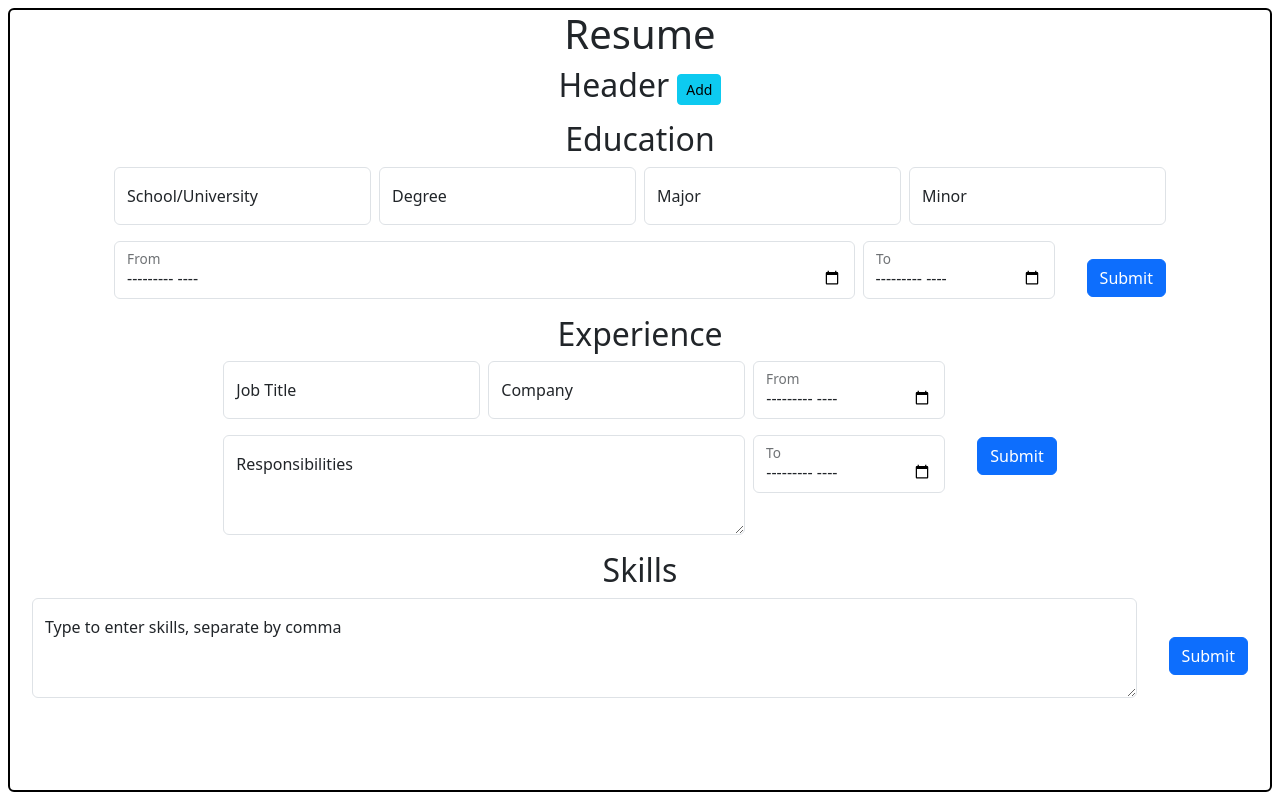
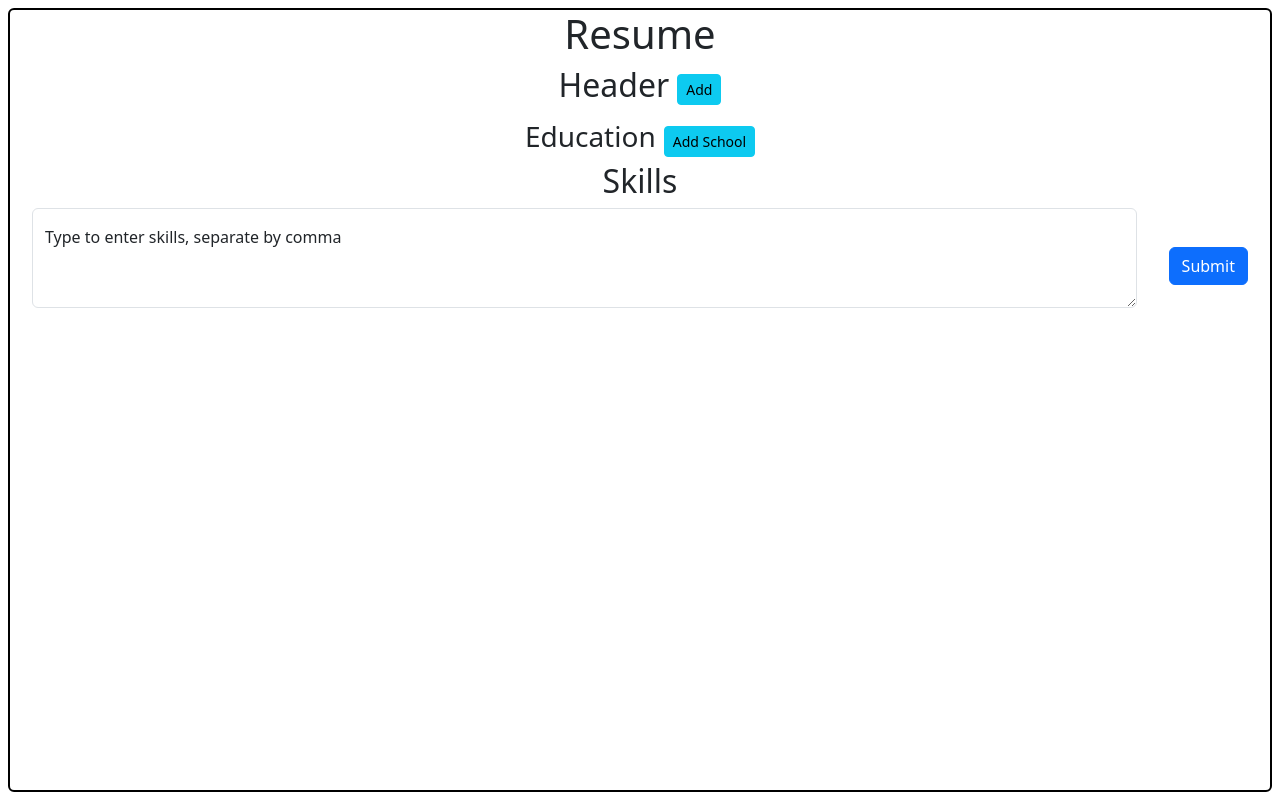
Before and after one commit to asampers/cv-app, a React (Vite) app: page / in a window 1280 px wide. Built offline with nearby package versions, Linux system fonts and the light colour scheme.

Commit message:
Rework Data and Education rendering

```diff
--- a/src/App.jsx
+++ b/src/App.jsx
@@ -2,7 +2,6 @@ import './App.css';
 import { Header } from './components/Header';
 import { Education } from './components/Education';
 import { Experience } from './components/Experience';
-import { Container } from './components/Container';
 import { Skills } from './components/Skills';
 
 function App() {
@@ -10,12 +9,10 @@ function App() {
     <div className='resume container-fluid d-flex align-items-center flex-column border border-black border-2 rounded'>
       <h1>Resume</h1>
       <Header />
-      <Container title="Education">
-        <Education />
-      </Container>
-      <Container title="Experience">
+      <Education />
+      {/*<Container title="Experience">
         <Experience />
-      </Container>
+      </Container>*/}
       <Skills />
     </div>
   )
--- a/src/components/Buttons.jsx
+++ b/src/components/Buttons.jsx
@@ -1,9 +1,9 @@
-// eslint-disable-next-line react/prop-types
-export function Buttons({text, onClick}) {
-  let style = text === "Add" ? "btn-info" : "btn-success"
+/* eslint-disable react/prop-types */
+export function Buttons({text, onClick, index}) {
+  let style = text.startsWith("Add") ? "btn-info" : "btn-success"
 
   return (
-        <button className={`btn ${style} btn-sm ms-2`} onClick={onClick}>
+        <button data-index={index} className={`btn ${style} btn-sm ms-2`} onClick={onClick}>
               {text}
         </button>
   )
--- a/src/components/Container.jsx
+++ /dev/null
@@ -1,11 +0,0 @@
-// eslint-disable-next-line react/prop-types
-function Container({title, children}) {
-  return (
-    <>
-      <h2>{title}</h2>
-      {children}
-    </>
-  )
-}
-
-export { Container };
--- a/src/components/Data.jsx
+++ b/src/components/Data.jsx
@@ -1,24 +1,54 @@
 import { useState } from "react";
 
 const Data = () => {
-  const [data, setData] = useState({});
+  const [data, setData] = useState(new Array(1).fill({}));
   const [showForm, setShowForm] = useState(false);
-  const noData = Object.keys(data).length === 0;
+  const [selectedId, setSelectedId] = useState(0)
+  const noData = Object.keys(data[0]).length === 0;
+
+  function displayInfo(index) {
+    return !this.showForm || this.selectedId != index
+  }
+
+  function displayForm(index) {
+    return this.showForm && this.selectedId == index
+  }
+
+  function toggleEdit(e) {
+    const index = e.target.getAttribute("data-index");
+    console.log(index)
+    setSelectedId(index);
+    toggleShowForm(!showForm)
+  }
 
   function toggleShowForm() {
     setShowForm(!showForm);
   }
 
+  function addEntry() {
+    const newItem = {};
+    const dataCopy = [...data];
+    dataCopy.push(newItem);
+    const newIndex = `${dataCopy.length-1}`
+    console.log(newIndex)
+    setData(dataCopy)
+    setSelectedId(newIndex);
+    toggleShowForm(!showForm)
+  }
+
   function handleSubmit(e) {
+    const index = e.target.getAttribute("data-index")
     e.preventDefault();
     toggleShowForm();
     const form = e.target;
     const formData = new FormData(form);
     const formJson = Object.fromEntries(formData.entries());
-    setData(formJson);
+    const dataCopy = [...data];
+    dataCopy[index] = formJson;
+    setData(dataCopy);
   }
 
-  return { data, noData, showForm, toggleShowForm, handleSubmit };
+  return { data, noData, showForm, selectedId, toggleShowForm, handleSubmit, addEntry, toggleEdit, displayInfo, displayForm };
 }
 
 export { Data };
--- a/src/components/Education.jsx
+++ b/src/components/Education.jsx
@@ -1,47 +1,32 @@
+import { EducationForm } from "./EducationForm"
+import { Buttons } from "./Buttons";
+import { Data } from "./Data"
+import { EducationInfo } from "./EducationInfo";
+import { Fragment } from "react";
+
 function Education() {
-  return (
-    <>
-    <form>
-      <div className="d-flex flex-column">
-        <div className="d-flex">
-          <div className="form-floating mb-3 me-2">
-            <input type="text" className="form-control" placeholder="UCLA"/>
-            <label>School/University</label>
-          </div>
-          <div className="form-floating mb-3 me-2">
-            <input type="text" className="form-control" placeholder="Bachelors"/>
-            <label>Degree</label>
-          </div>
-          <div className="form-floating mb-3 me-2">
-            <input type="text" className="form-control" placeholder="Computer Science"/>
-            <label>Major</label>
-          </div>
-          <div className="form-floating mb-3">
-            <input type="text" className="form-control" placeholder="Spanish"/>
-            <label>Minor</label>
-          </div>
+  const items = Data();
+
+    return (
+      <>
+      <div className='container-fluid d-flex flex-column justify-content-center align-items-center'>
+        <div className='d-flex align-items-center'>
+          {<h3>Education</h3>}
+          <Buttons text="Add School" onClick={items.noData ? items.toggleShowForm : items.addEntry}/>
         </div>
-        <div className="d-flex">
-          <div className="form-floating flex-fill mb-3 me-2">
-            <input
-              type="month"
-              className="form-control"
-              placeholder="September"
-            />
-            <label>From</label>
-          </div>
-          <div className="form-floating mb-3 me-2">
-            <input type="month" className="form-control" placeholder="May"/>
-            <label>To</label>
-          </div>
-          <button type="submit" className="btn btn-primary align-self-center ms-4">
-            Submit
-          </button>
-        </div>
+        {items.data.map((school, index) => (
+          <Fragment key={index}>
+            {(items.displayInfo(index)) && <EducationInfo onClick={items.toggleEdit} data={school} index={index} />}
+            {(items.displayForm(index)) && <EducationForm onSubmit={items.handleSubmit} data={school} index={index}/>}
+          </Fragment>
+        ))}
       </div>
-    </form>
-    </>
-  )
+      </>
+    )
+
+
+
+
 }
 
 export { Education }
--- /dev/null
+++ b/src/components/EducationForm.jsx
@@ -0,0 +1,46 @@
+/* eslint-disable react/prop-types */
+export function EducationForm({data, onSubmit, index}) {
+  return (
+    <form onSubmit={onSubmit} data-index={index}>
+      <div className="d-flex flex-column">
+        <div className="d-flex">
+          <div className="form-floating mb-3 me-2">
+            <input type="text" className="form-control" name="school" defaultValue={data.school}/>
+            <label>School/University</label>
+          </div>
+          <div className="form-floating mb-3 me-2">
+            <input type="text" className="form-control" name="degree" defaultValue={data.degree}/>
+            <label>Degree</label>
+          </div>
+          <div className="form-floating mb-3 me-2">
+            <input type="text" className="form-control" name="major" defaultValue={data.major}/>
+            <label>Major</label>
+          </div>
+          <div className="form-floating mb-3">
+            <input type="text" className="form-control" name="minor" defaultValue={data.minor}/>
+            <label>Minor</label>
+          </div>
+        </div>
+        <div className="d-flex">
+          <div className="form-floating flex-fill mb-3 me-2">
+            <input
+              type="month"
+              className="form-control"
+              name="startDate"
+              defaultValue={data.startDate}
+            />
+            <label>From</label>
+          </div>
+          <div className="form-floating mb-3 me-2">
+            <input type="month" className="form-control" name="endDate" defaultValue={data.endDate}/>
+            <label>To</label>
+          </div>
+          <button type="submit" className="btn btn-primary align-self-center ms-4">
+            Save
+          </button>
+        </div>
+      </div>
+    </form>
+
+  )
+}
--- /dev/null
+++ b/src/components/EducationInfo.jsx
@@ -0,0 +1,28 @@
+/* eslint-disable react/prop-types */
+// eslint-disable-next-line react/prop-types
+import { Fragment } from "react";
+import { Buttons } from "./Buttons";
+
+function EducationInfo({data, onClick, index}) {
+
+  if(Object.keys(data).length > 0) {
+  return (
+    <Fragment>
+    <div className='d-flex align-items-center mt-2'>
+          {data.school && <p className='me-3'>School/University: {data.school}</p>}
+          {data.degree && <p className='me-3'>Degree type: {data.degree}</p> }
+          {data.major && <p className='me-3'>Major: {data.major}</p> }
+          {data.minor && <p className='me-3'>Minor: {data.minor}</p> }
+          {data.startDate && <p className='me-3'>From: {data.startDate}</p> }
+          {data.endDate && <p className='me-3'>To: {data.endDate}</p> }
+          <Buttons index={index} text="Edit" onClick={onClick}/>
+        </div>
+        <div className='d-flex align-items-center'>
+
+        </div>
+    </Fragment>
+  )
+  }
+}
+
+export { EducationInfo };
--- a/src/components/Header.jsx
+++ b/src/components/Header.jsx
@@ -5,28 +5,28 @@ import '../styles/Header.css'
 
 export function Header() {
   const item = Data();
-
+  const person = item.data[0]
   if (!item.showForm) {
     return (
       <>
       <div className='container-fluid d-flex flex-column justify-content-center align-items-center'>
         <div className='d-flex align-items-center'>
           <h2>{item.noData && 'Header'}</h2>
-          <h3>{item.data.firstName} {item.data.lastName}</h3>
+          <h3>{person.firstName} {person.lastName}</h3>
           <Buttons text={item.noData ? "Add" : "Edit"} onClick={item.toggleShowForm}/>
         </div>
         <div className='d-flex align-items-center mt-2'>
-          {item.data.email && <p className='me-3'><ion-icon name="mail-outline"></ion-icon>{item.data.email}</p> }
-          {item.data.phone && <p className='me-3'><ion-icon name="call-outline"></ion-icon>{item.data.phone}</p> }
-          {item.data.location && <p className='me-3'><ion-icon name="location-outline"></ion-icon>{item.data.location}</p> }
-          {item.data.linkedIn && <p className='me-3'><ion-icon name="logo-linkedin"></ion-icon>{item.data.linkedIn}</p> }
-          {item.data.portfolio && <p className='me-3'><ion-icon name="book-outline"></ion-icon>{item.data.portfolio}</p> }
+          {person.email && <p className='me-3'><ion-icon name="mail-outline"></ion-icon>{person.email}</p> }
+          {person.phone && <p className='me-3'><ion-icon name="call-outline"></ion-icon>{person.phone}</p> }
+          {person.location && <p className='me-3'><ion-icon name="location-outline"></ion-icon>{person.location}</p> }
+          {person.linkedIn && <p className='me-3'><ion-icon name="logo-linkedin"></ion-icon>{person.linkedIn}</p> }
+          {person.portfolio && <p className='me-3'><ion-icon name="book-outline"></ion-icon>{person.portfolio}</p> }
         </div>
       </div>
       </>
     )
   }
   return (
-    <HeaderForm onSubmit={item.handleSubmit} data={item.data} />
+    <HeaderForm onSubmit={item.handleSubmit} data={person} />
   )
 }
--- a/src/components/HeaderForm.jsx
+++ b/src/components/HeaderForm.jsx
@@ -3,7 +3,7 @@ export function HeaderForm({data, onSubmit}) {
   return (
     <>
     <h2>Header</h2>
-    <form onSubmit={onSubmit}>
+    <form onSubmit={onSubmit} data-index="0">
       <div className="d-flex flex-column">
         <div className="d-flex">
           <div className="form-floating mb-3 me-2">
```
